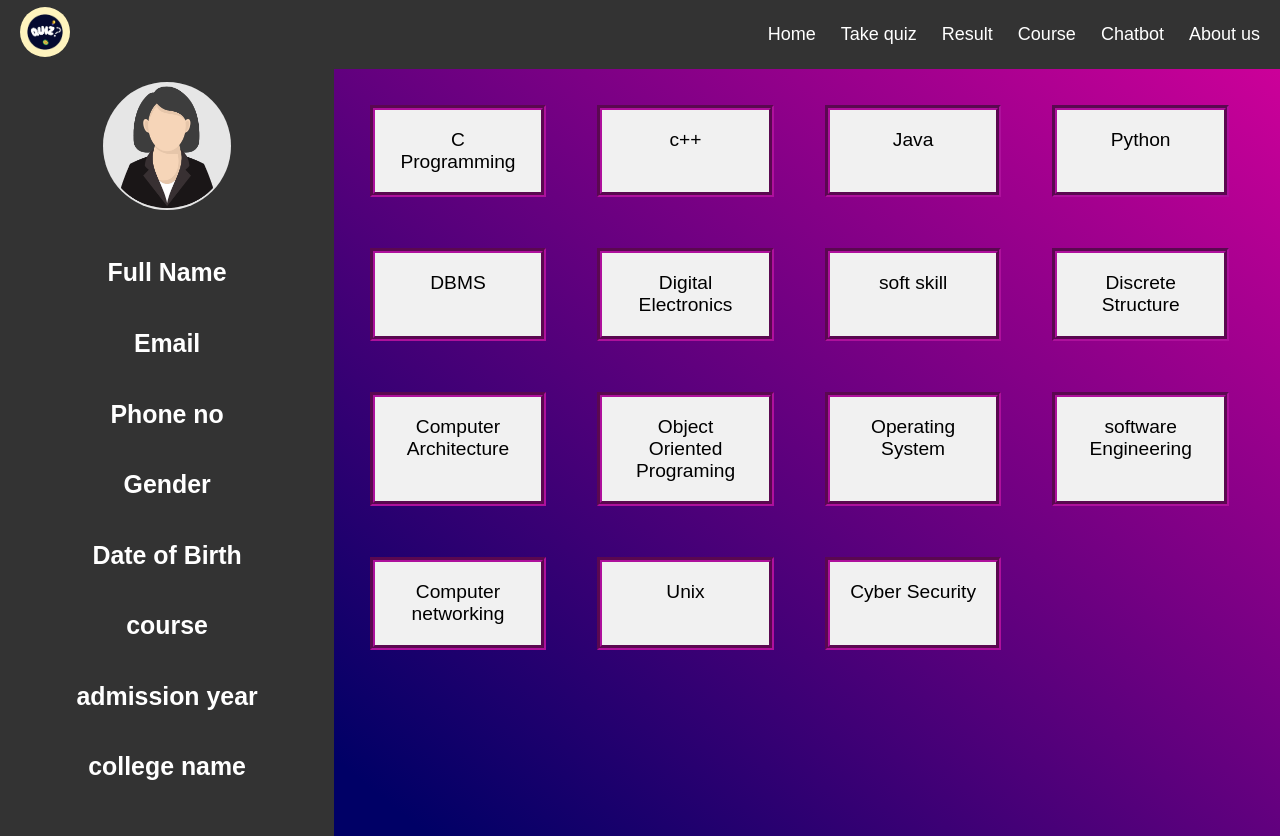
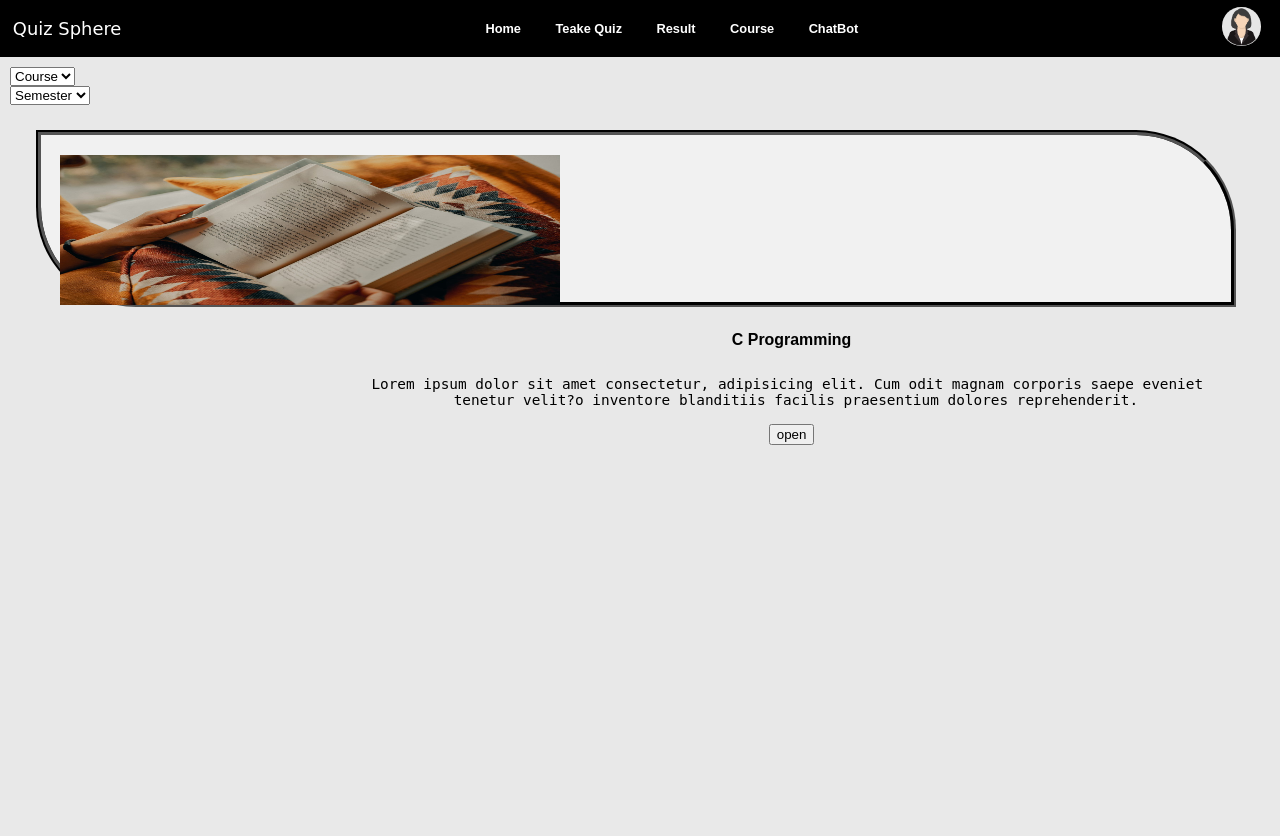
Before and after one commit to Kritika011/Quizsphere-Minor_Project, a PHP site: page /studenthome.html in a window 1280 px wide. After the commit the page ends 445 px from the top, so only its background shows below. Run offline with PHP 8.4, Linux system fonts and the light colour scheme.

Commit message:
student home page change

```diff
--- a/Student_home_page/studenthome.html
+++ b/Student_home_page/studenthome.html
@@ -7,29 +7,43 @@
     <title>QuizSphere</title>
     <link rel="shortcut icon" href="image/icon.jpg" type="image/x-icon">
 </head>
+
 <body>
-    <div class="navbar">
+    <header class="header">
         <div class="logo">
-            <img class="dp" src="image/icon.jpg">
+            <!-- <img src="icon.jpg" alt="Logo" width="40"> -->
+            <p class="quiz">Quiz Sphere</p>
+            <!-- Or use text for the website name -->
+            <!-- <h1>QuizWhiz</h1> -->
         </div>
-        <div class="nav-links">
+        <nav class="nav">
             <a href="#">Home</a>
-            <a href="#">Take quiz</a>
+            <a href="#">Teake Quiz</a>
             <a href="#">Result</a>
             <a href="#">Course</a>
-            <a href="#">Chatbot</a>
-            <a href="#">About us</a>
+            <a href="#">ChatBot</a>
+        </nav>
+        <div class="profile">
+            <img src="image/Untitled design.png" alt="Profile Icon" class="profile-icon" onclick="togglePopup()">
+            <div id="popup" class="popup">
+                <img src="image/Untitled design.png" alt="Profile Picture" class="profile-image">
+                <h3 class="names">John Doe</h3>
+                <ul>
+                    <li><a href="#">Account Setting</a></li>
+                    <li><a href="#">Contact Us</a></li>
+                    <li><a href="#">About Us</a></li>
+                    <li><a href="#">Logout</a></li>
+                </ul>
+            </div>
         </div>
-        <!-- <div class="search-box">
-            <input type="text" placeholder="Search...">
-            <button type="button">Search</button>
-        </div> -->
-    </div>
-    <div class="flex-container">
-        <div class="flex-item-left">
-            <!-- <span onclick="openMenu()">&#9776;</span>  -->
+    </header>
+
+
+      <div class="flex-container">
+        <!-- <div class="flex-item-left">
+            <span onclick="openMenu()">&#9776;</span>
             <div id="Menu" >
-            <!-- <a href="javascript:void(0)" class="closebtn" onclick="closeMenu()">&times;</a> -->
+            <a href="javascript:void(0)" class="closebtn" onclick="closeMenu()">&times;</a>
             <img class="prof" src="image\Untitled design.png">
             <h5>Full Name</h5>
             <h5>Email</h5>
@@ -39,14 +53,46 @@
             <h5>course</h5>
             <h5>admission year</h5>
             <h5>college name</h5>
-        </div>
+        </div> -->
         </div>
         <div class="flex-item-right">
+            <div class="select-box">
+                <select >
+                    <option hidden>Course</option>
+                    <option >BCA</option>
+                    <option >MCA</option>
+                    <option >BBA</option>
+                </select>
+            </div>
+            <div class="select-box" >
+                <select >
+                    <option hidden>Semester</option>
+                    <option >1st sem</option>
+                    <option >2nd sem</option>
+                    <option >3rd sem</option>
+                    <option >4th sem</option>
+                    <option >5th sem</option>
+                    <option >6th sem</option>
+                </select>
+            </div>
             <div class="flex-containers">
-                <div class="sub">C Programming</div>
-                <div class="sub">c++</div>
-                <div class="sub">Java</div>
-                <div class="sub">Python</div>
+                <div class="sub" >
+                    <img src="image/0_DI4ointlcukqBf0s.jpg" alt="" width="500vw" height="150vh">
+                    <div class="details" style="float: right;">
+                    <h5>C Programming</h5>
+                    <pre style="font-size: 0.9rem;">Lorem ipsum dolor sit amet consectetur, adipisicing elit. Cum odit magnam corporis saepe eveniet <br> tenetur velit?o inventore blanditiis facilis praesentium dolores reprehenderit.</pre>
+                    <button type="button">open</button>
+                </div>
+                </div>
+                <!-- <div class="sub">
+                    c++
+                </div>
+                <div class="sub">
+                    Java
+                </div>
+                <div class="sub">
+                    Python
+                </div>
                 <div class="sub">DBMS</div>
                 <div class="sub">Digital Electronics</div>
                 <div class="sub">soft skill</div>
@@ -57,18 +103,16 @@
                 <div class="sub">software Engineering</div>
                 <div class="sub">Computer networking</div>
                 <div class="sub">Unix</div>
-                <div class="sub"> Cyber Security</div>
+                <div class="sub"> Cyber Security</div> -->
             </div>
         </div>
       </div>
-      <!-- <script>
-        function openMenu() {
-          document.getElementById("Menu").style.display = "block";
-        }
 
-        function closeMenu() {
-          document.getElementById("Menu").style.display = "none";
-        }
-        </script> -->
+        <script>
+            function togglePopup() {
+                var popup = document.getElementById('popup');
+                popup.classList.toggle('active');
+            }
+        </script>
 </body>
 </html>
--- a/Student_home_page/style.css
+++ b/Student_home_page/style.css
@@ -1,55 +1,123 @@
+
+
+
 
         body {
-          background: linear-gradient(to bottom left, #cc0099 0%, #000066 95%);
             font-family: Arial, sans-serif;
             margin: 0;
+            padding: 0;
+            background-color: #00000017;
         }
 
-        .navbar {
+        .leckerli-one-regular {
+            font-family: "Leckerli One", cursive;
+            font-weight: 400;
+            font-style: italic;
+        }
+
+        .quiz {
+            font-family: "Leckerli One", cursive;
+            color: rgb(255, 255, 255);
+            font-size: 1.4vw;
+            padding-left: 1vw;
+        }
+
+        .header {
             display: flex;
             justify-content: space-between;
             align-items: center;
-            background-color: #333;
-            padding: 7px 20px;
+            background-color: #000000;
+            /* padding: 10px 20px; */
+            position: relative;
         }
-        .navbar .logo {
-            color: white;
-            font-size: 20px;
+
+        /* .logo {
+            flex: 1;
+        } */
+
+        .nav {
+            flex: 2;
             text-align: center;
         }
-        .dp{
-            width: 50px;
-            height: 50px;
+
+        .nav a {
+            margin: 0 15px;
+            text-decoration: none;
+            color: rgb(255, 255, 255);
+            font-size: 1vw;
+            font-weight: bold;
+        }
+
+        .profile {
+            position: relative;
+        }
+
+        .profile-icon {
+            width: 3vw;
+            cursor: pointer;
+            margin-right: 1.5vw;
             border-radius: 50%;
         }
-        .navbar .nav-links {
-            display: flex;
-            gap: 25px;
+
+        .popup {
+            display: none;
+            position: absolute;
+            top: 54px;
+            right: 0px;
+            width: 230px;
+            background: rgb(0, 0, 0);
+            border: 01px solid #000;
+            box-shadow: 0 2px 5px rgba(0, 0, 0, 0.1);
+            padding: 1.5vw;
+            z-index: 1000;
+            color: #ddd;
         }
-        .navbar .nav-links a {
-            color: white;
+
+        .popup.active {
+            display: block;
+        }
+
+        .profile-image {
+            width: 5vw;
+            border-radius: 50%;
+            object-fit: cover;
+            align-items: center;
+            margin: auto;
+            display: block;
+        }
+
+        .names {
+            margin: 0;
+            font-size: 1.5vw;
+            padding: 0.5vw;
+            text-align: center;
+
+        }
+
+        .popup ul {
+            list-style: none;
+            padding: 0;
+            margin: 10px 0 0;
+        }
+
+        .popup ul li {
+            margin: 10px 0;
+        }
+
+        .popup ul li a {
             text-decoration: none;
-            font-size: 18px;
+            color: #007bff;
+            font-weight: bold;
         }
-        .navbar .search-box {
-            display: flex;
-            gap: 5px;
+
+        .popup ul li a:hover {
+            text-decoration: underline;
         }
-        .navbar .search-box input[type="text"] {
-            padding: 5px;
-            font-size: 16px;
-        }
-        .navbar .search-box button {
-            padding: 5px 10px;
-            font-size: 16px;
-            background-color: #555;
-            color: white;
-            border: none;
-            cursor: pointer;
-        }
-        .navbar .search-box button:hover {
-            background-color: #777;
-        }
+
+
+
+
+
         .flex-container {
             display: flex;
             flex-direction: row;
@@ -66,7 +134,8 @@
 }
 
 .flex-item-right {
-  background: linear-gradient(to bottom left, #cc0099 0%, #000066 95%);
+  /* background: linear-gradient(to bottom left, #cc0099 0%, #000066 95%); */
+  /* background-color: #0000004c; */
   padding: 10px;
   flex: 75%;
 }
@@ -90,16 +159,23 @@
   flex-wrap: wrap;
 }
 
-.flex-containers .sub {
+.sub {
   background-color: #f1f1f1;
   margin: 2vw;
-  width: 10vw;
+  width: 90vw;
+  height: 10vw;
   padding: 1.5vw;
   text-align: center;
   font-size: 1.5vw;
-  border: 5px groove rgb(174, 16, 156);
+  border: 5px groove rgb(0, 0, 0);
+  border-radius: 0 100px;
   text-align: center;
   justify-content: center;
+}
+.sub img{
+    /* position: fixed; */
+    float: left;
+    margin: 0;
 }
 .menu{
  cursor: pointer;
```
Also changed, not shown: Student_home_page/image/0_DI4ointlcukqBf0s.jpg (added).
